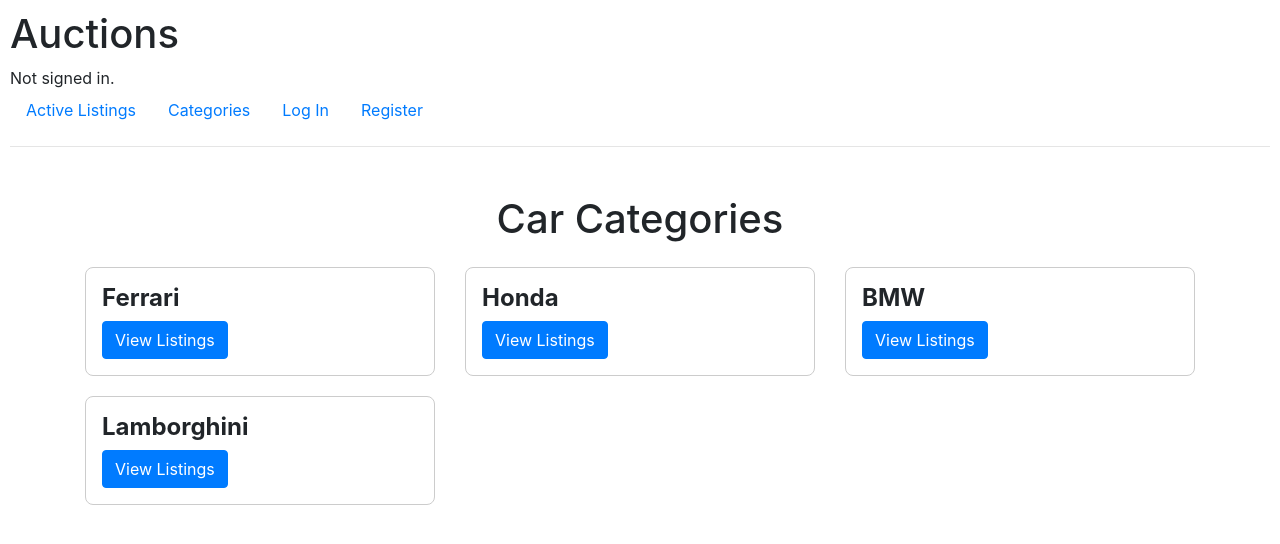
After one commit to shuvaaashish/react-math-quiz, a Django app: page /categories in a window 1280 px wide. The commit adds this page. Shown: the top 544 px of the page. Run offline with Django 3.2, Linux system fonts and the light colour scheme; data comes from the database, SQL or seed files in the repository; both versions use the stored data as it was after the commit; some libraries are stand-ins or nearby versions.

Commit message:
finished category

```diff
--- a/commerce/auctions/admin.py
+++ b/commerce/auctions/admin.py
@@ -7,3 +7,4 @@
 admin.site.register(Bids)
 admin.site.register(Comments)
 admin.site.register(Category)
+admin.site.register(Watchlist)
--- a/commerce/auctions/models.py
+++ b/commerce/auctions/models.py
@@ -21,8 +21,17 @@
     is_active = models.BooleanField(default=True)
 
     def __str__(self):
-        return self.title
+        return f' {self.id} {self.title}'
 
+class Watchlist(models.Model):
+    user = models.ForeignKey(User, on_delete=models.CASCADE)
+    listing = models.ForeignKey(Auction_listings, on_delete=models.CASCADE)
+
+    class Meta:
+        unique_together = ('user', 'listing')
+
+    def __str__(self):
+        return f"{self.user}'s watchlist: {self.listing.title}"
 
 class Bids(models.Model):
     pass
--- a/commerce/auctions/static/auctions/styles.css
+++ b/commerce/auctions/static/auctions/styles.css
@@ -24,3 +24,20 @@
     margin-bottom: 5px;
     display: block;
 }
+.category-card {
+    transition: transform 0.2s;
+    border: 1px solid #ccc;
+    border-radius: 8px;
+    margin-bottom: 20px;
+    overflow: hidden;
+}
+.category-card:hover {
+    transform: scale(1.05);
+    box-shadow: 0 4px 20px rgba(0, 0, 0, 0.1);
+}
+
+
+.category-title {
+    font-size: 1.5rem;
+    font-weight: bold;
+}
--- /dev/null
+++ b/commerce/auctions/templates/auctions/category.html
@@ -0,0 +1,19 @@
+{% extends "auctions/layout.html" %}
+
+{% block body %}
+<div class="container mt-5">
+    <h1 class="text-center mb-4">Car Categories</h1>
+    <div class="row">
+        {% for category in categories %}
+            <div class="col-md-4">
+                <div class="category-card">
+                    <div class="p-3">
+                        <h3 class="category-title">{{ category.name }}</h3>
+                        <a href="{% url 'category_name' category.name %}" class="btn btn-primary">View Listings</a>
+                    </div>
+                </div>
+            </div>
+        {% endfor %}
+    </div>
+</div>
+{% endblock %}
--- a/commerce/auctions/templates/auctions/index.html
+++ b/commerce/auctions/templates/auctions/index.html
@@ -1,12 +1,12 @@
 {% extends "auctions/layout.html" %}
 
 {% block body %}
-    <h2>Active Listings</h2>
+    <h2>{{ heading }}</h2>
     <div>
         {% if listings %}
             {% for listing in listings %}
                 <div>
-                    <h3>{{ listing.title }}</h3>
+                    <h3><a href="{% url 'listing_detail' listing.id %}">{{ listing.title }}</a></h3>
                     <p>{{ listing.description }}</p>
                     <p>Current Price: ${{ listing.startingbid }}</p>
                     {% if listing.imgurl %}
--- a/commerce/auctions/templates/auctions/layout.html
+++ b/commerce/auctions/templates/auctions/layout.html
@@ -15,18 +15,21 @@
         {% else %}
             Not signed in.
         {% endif %}
-        </div>
+
         <ul class="nav">
             <li class="nav-item">
                 <a class="nav-link" href="{% url 'index' %}">Active Listings</a>
             </li>
-
+            <li class="nav-item">
+                <a class="nav-link" href="{% url 'categories' %}">Categories</a>
+            </li>
+            </li>
                 {% if user.is_authenticated %}
                     <li class="nav-item">
-                    <a class="nav-link" href="{% url 'logout' %}">Log Out</a>
+                        <a class="nav-link" href="{% url 'create' %}">Create</a>
                     </li>
                     <li class="nav-item">
-                    <a class="nav-link" href="{% url 'create' %}">Create</a>
+                        <a class="nav-link" href="{% url 'logout' %}">Log Out</a>
                     </li>
                 {% else %}
                     <li class="nav-item">
@@ -37,6 +40,8 @@
                     </li>
                 {% endif %}
             </ul>
+        </div>
+    </nav>
     <hr>
     {% block body %}
     {% endblock %}
--- a/commerce/auctions/urls.py
+++ b/commerce/auctions/urls.py
@@ -8,4 +8,7 @@
     path("logout", views.logout_view, name="logout"),
     path("register", views.register, name="register"),
     path("create",views.create,name="create"),
+    path("<int:listing_id>",views.listing_detail,name="listing_detail"),
+    path("categories",views.categories,name="categories"),
+    path("categories/<str:category_name>",views.category_name,name="category_name")
 ]
--- a/commerce/auctions/views.py
+++ b/commerce/auctions/views.py
@@ -5,17 +5,21 @@
 from django.urls import reverse
 from django.shortcuts import get_object_or_404
 
-from .models import User,Auction_listings,Category
+from .models import User,Auction_listings,Category,Watchlist
 
 
 def index(request):
     listings=Auction_listings.objects.filter(is_active=True)
+    categories=Category.objects.all()
     return render(request, "auctions/index.html",{
-        "listings":listings
+        "listings":listings,
+        "categories":categories,
+        "heading":"Active Listing"
     })
 
 
 def login_view(request):
+    categories=Category.objects.all()
     if request.method == "POST":
 
         # Attempt to sign user in
@@ -29,10 +33,13 @@
             return HttpResponseRedirect(reverse("index"))
         else:
             return render(request, "auctions/login.html", {
-                "message": "Invalid username and/or password."
+                "message": "Invalid username and/or password.",
+                "categories":categories
             })
     else:
-        return render(request, "auctions/login.html")
+        return render(request, "auctions/login.html",{
+            "categories":categories
+        })
 
 
 def logout_view(request):
@@ -41,6 +48,7 @@
 
 
 def register(request):
+    categories=Category.objects.all()
     if request.method == "POST":
         username = request.POST["username"]
         email = request.POST["email"]
@@ -50,7 +58,8 @@
         confirmation = request.POST["confirmation"]
         if password != confirmation:
             return render(request, "auctions/register.html", {
-                "message": "Passwords must match."
+                "message": "Passwords must match.",
+                "categories":categories
             })
 
         # Attempt to create new user
@@ -59,7 +68,8 @@
             user.save()
         except IntegrityError:
             return render(request, "auctions/register.html", {
-                "message": "Username already taken."
+                "message": "Username already taken.",
+                "categories":categories
             })
         login(request, user)
         return HttpResponseRedirect(reverse("index"))
@@ -70,7 +80,8 @@
     if request.method=="GET":
         return render(request,"auctions/create.html",{
             "owner":owner,
-            "cars":Category.objects.all()
+            "cars":Category.objects.all(),
+            "categories":Category.objects.all()
         })
     else:
         title=request.POST['title']
@@ -82,3 +93,37 @@
         newlisting=Auction_listings(title=title, Owner=owner, description=description, imgurl=imgurl, startingbid=stbid, category=category_instance )
         newlisting.save()
         return HttpResponseRedirect(reverse("index"))
+
+def listing_detail(request,listing_id):
+    listing=Auction_listings.objects.get(id=listing_id)
+    T_F=request.user = Watchlist.user
+    if request.method=="GET":
+        return render(request, "auctions/listing_detail.html",{
+        "listing":listing,
+        "categories":Category.objects.all(),
+        "T_F":T_F
+        })
+    else:
+        user=request.user
+        listing_instance=Auction_listings.objects.get(id=listing_id)
+        watchlist_item=Watchlist(user=user,listing=listing_instance)
+        watchlist_item.save()
+        return HttpResponseRedirect(reverse("index"))
+
+
+
+def categories(request):
+    categories=Category.objects.all()
+    return render(request, "auctions/category.html",{
+        "categories": categories,
+    })
+
+def category_name(request,category_name):
+    category = get_object_or_404(Category, name=category_name)
+    listing=Auction_listings.objects.filter(category=category, is_active=True)
+    heading=f'Active listings of {category.name} cars'
+    return render(request, "auctions/index.html",{
+        "listings":listing,
+        "categories":category,
+        "heading":heading
+    })
```
Also changed, not shown: commerce/auctions/migrations/0003_watchlist.py (added), commerce/auctions/templates/auctions/listing_detail.html (added), commerce/db.sqlite3. Lines whose indentation alone changed are shown as unchanged.
